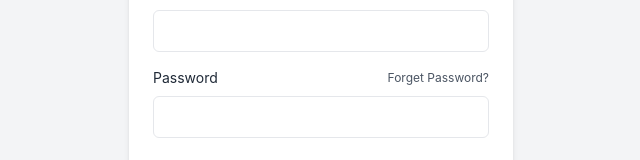
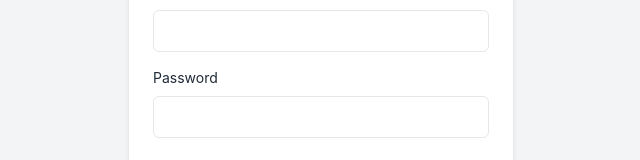
Before and after one commit to Bolu1/gbese-client, a Next.js app: page /auth/login in a window 1280 px wide. Shown: the part 314-474 px from the top of the page, without its empty margins (319-959 px from the left). Built offline with nearby package versions, Linux system fonts and the light colour scheme.

Commit message:
forgot password

```diff
--- a/pages/auth/login.tsx
+++ b/pages/auth/login.tsx
@@ -60,7 +60,7 @@ const Register = () => {
         className="flex justify-center bg-gray-100"
       >
         <div className="w-full max-w-sm p-6 m-auto bg-white rounded-md shadow-md :bg-gray-800">
-          <h1 className="text-3xl font-semibold text-center text-green-500 :text-white">
+          <h1 onClick={()=>router.push("/")} className="text-3xl font-semibold cursor-pointer text-center text-green-500 :text-white">
             Gbese
           </h1>
 
@@ -83,12 +83,6 @@ const Register = () => {
                 <label className="block text-sm text-gray-800 :text-gray-200">
                   Password
                 </label>
-                <a
-                  href="#"
-                  className="text-xs text-gray-600 :text-gray-400 hover:underline"
-                >
-                  Forget Password?
-                </a>
               </div>
 
               <input
--- a/pages/auth/register.tsx
+++ b/pages/auth/register.tsx
@@ -52,7 +52,7 @@ const Register = () => {
         className="flex justify-center bg-gray-100"
       >
         <div className="w-full max-w-sm p-6 m-auto bg-white rounded-md shadow-md :bg-gray-800">
-          <h1 className="text-3xl font-semibold text-center text-green-500 :text-white">
+          <h1 onClick={()=>router.push("/")} className="text-3xl font-semibold text-center cursor-pointer text-green-500 :text-white">
             Gbese
           </h1>
 
```
